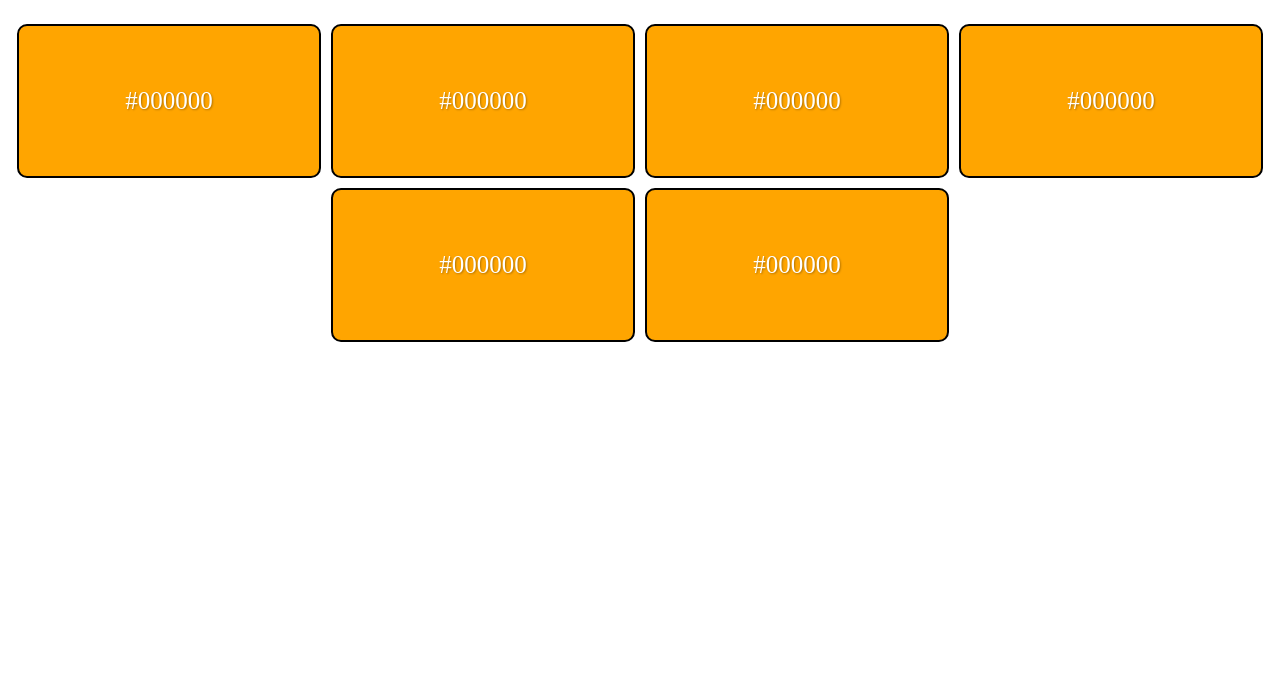
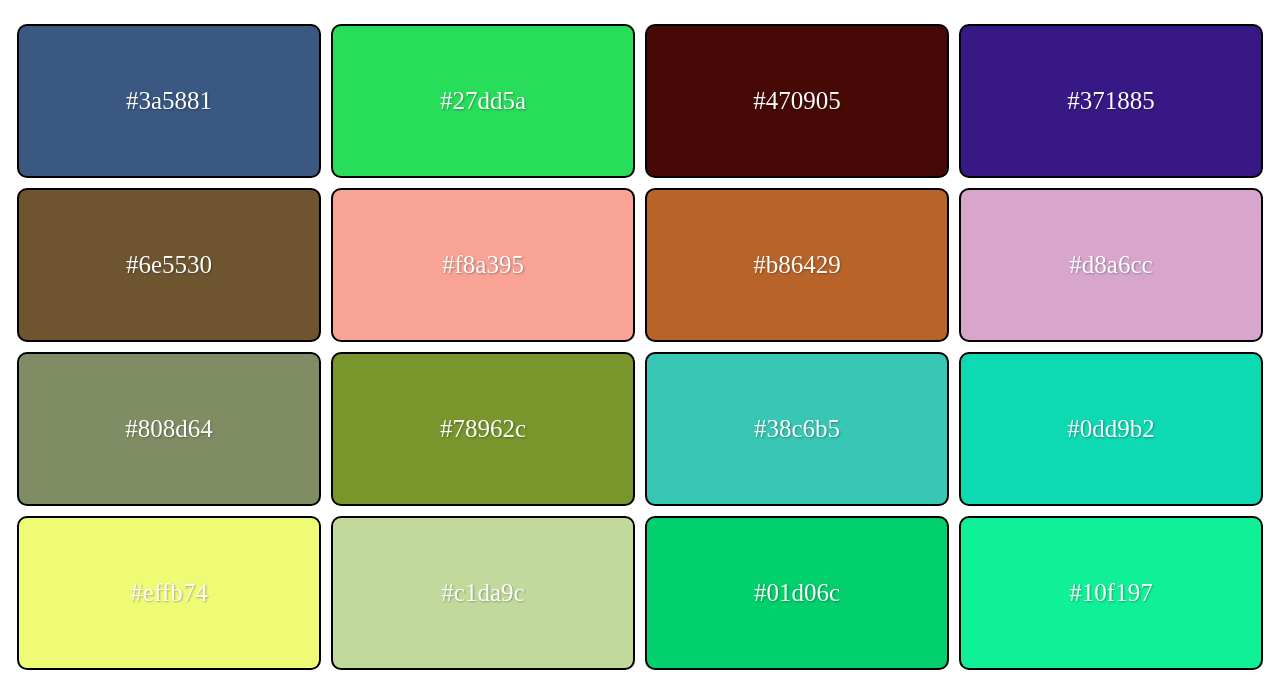
Before and after one commit to therootsixtyfour/randomColorGenerator, a plain HTML site: page index.html in a window 1280 px wide. Shown: the part 61-738 px from the top of the page. Drawn offline with Linux system fonts and the light colour scheme.

Commit message:
create functions for random color generation js

```diff
--- a/app.js
+++ b/app.js
@@ -0,0 +1,32 @@
+const containerEl = document.querySelector(".container");
+
+for (let index = 0; index < 30; index++) {
+    const colorContainerEl = document.createElement("div");
+    colorContainerEl.classList.add("color-container");
+    containerEl.appendChild(colorContainerEl);
+}
+
+const colorContainerEls = document.querySelectorAll(".color-container");
+
+generateColors();
+
+function generateColors() {
+    colorContainerEls.forEach((colorContainerEl) => {
+        const newColorCode = randomColor()
+        console.log(newColorCode);
+        colorContainerEl.style.backgroundColor = "#" + newColorCode;
+        colorContainerEl.innerText = "#" + newColorCode;
+    })
+}
+
+
+function randomColor() {
+    const chars = "0123456789abcdef";
+    const colorCodeLength = 6;
+    let colorCode = "";
+    for (let index = 0; index < colorCodeLength; index++) {
+        const randomNumber = Math.floor(Math.random() * chars.length);
+        colorCode += chars.substring(randomNumber, randomNumber + 1);
+    }
+    return colorCode;
+}
--- a/index.html
+++ b/index.html
@@ -10,12 +10,6 @@
 <body>
     <h1>Random Color Generator</h1>
     <div class="container">
-        <div class="color-container">#000000</div>
-        <div class="color-container">#000000</div>
-        <div class="color-container">#000000</div>
-        <div class="color-container">#000000</div>
-        <div class="color-container">#000000</div>
-        <div class="color-container">#000000</div>
     </div>
     <script src="app.js"></script>
 </body>
```
